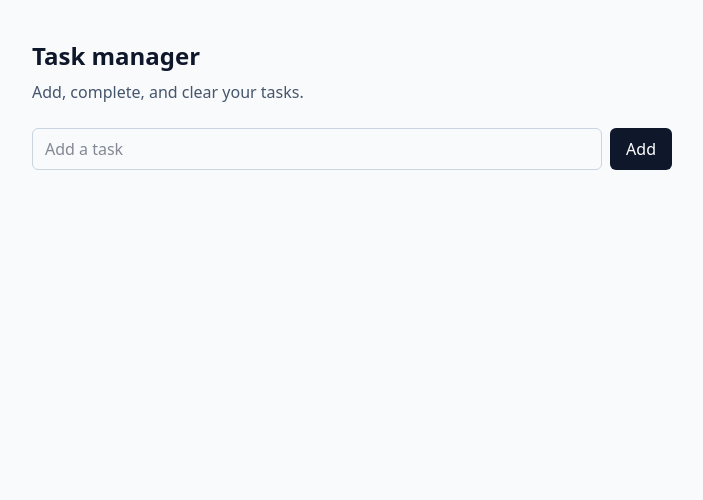
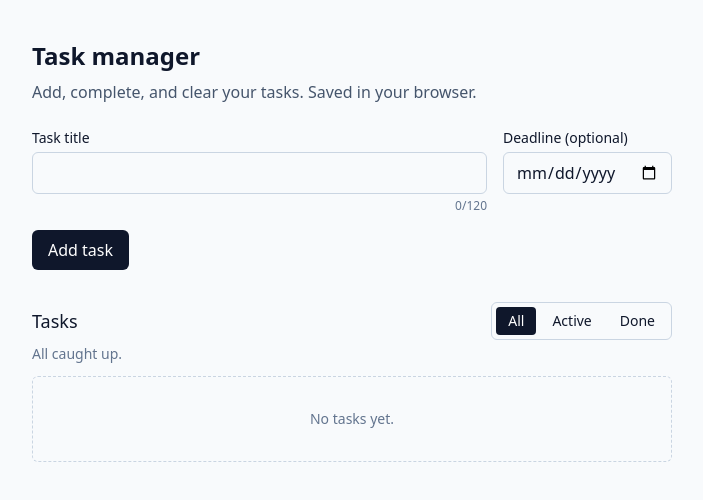
Before and after one commit to RajinShahriar10/flyrank-capstone, a Next.js app: page /tasks in a window 1280 px wide. Shown: the top 500 px of the page, without its empty margins (288-991 px from the left). Built offline with nearby package versions, Linux system fonts and the light colour scheme.

Commit message:
refactor: apply review corrections to task manager

```diff
--- a/app/tasks/page.tsx
+++ b/app/tasks/page.tsx
@@ -1,80 +1,75 @@
 "use client";
 
-import { useState } from "react";
+import { useEffect, useState } from "react";
+import TaskForm from "@/components/task-form";
+import TaskList from "@/components/task-list";
+import type { NewTaskValues, Task, TaskFilter } from "@/types/task";
 
-interface Task {
-  id: number;
-  title: string;
-  done: boolean;
-}
+const STORAGE_KEY = "flyrank.tasks.v1";
 
 export default function TasksPage() {
-  const [title, setTitle] = useState("");
   const [tasks, setTasks] = useState<Task[]>([]);
+  const [filter, setFilter] = useState<TaskFilter>("all");
+  const [hydrated, setHydrated] = useState(false);
 
-  function addTask(event: React.FormEvent) {
-    event.preventDefault();
-    if (!title.trim()) {
-      return;
+  useEffect(() => {
+    try {
+      const raw = window.localStorage.getItem(STORAGE_KEY);
+      if (raw) {
+        setTasks(JSON.parse(raw) as Task[]);
+      }
+    } catch {
+      // Corrupt storage: start with an empty list.
     }
-    setTasks([{ id: Date.now(), title: title.trim(), done: false }, ...tasks]);
-    setTitle("");
+    setHydrated(true);
+  }, []);
+
+  useEffect(() => {
+    if (hydrated) {
+      window.localStorage.setItem(STORAGE_KEY, JSON.stringify(tasks));
+    }
+  }, [hydrated, tasks]);
+
+  function addTask(values: NewTaskValues) {
+    const task: Task = {
+      id: crypto.randomUUID(),
+      title: values.title,
+      deadline: values.deadline || undefined,
+      completed: false,
+      createdAt: new Date().toISOString(),
+    };
+    setTasks((previous) => [task, ...previous]);
   }
 
-  function toggle(id: number) {
-    setTasks(tasks.map((task) => (task.id === id ? { ...task, done: !task.done } : task)));
+  function toggleTask(id: string) {
+    setTasks((previous) =>
+      previous.map((task) =>
+        task.id === id ? { ...task, completed: !task.completed } : task,
+      ),
+    );
   }
 
-  function remove(id: number) {
-    setTasks(tasks.filter((task) => task.id !== id));
+  function deleteTask(id: string) {
+    setTasks((previous) => previous.filter((task) => task.id !== id));
   }
 
   return (
     <main className="mx-auto max-w-2xl px-4 py-10">
       <h1 className="text-2xl font-semibold">Task manager</h1>
-      <p className="mt-2 text-slate-600">Add, complete, and clear your tasks.</p>
+      <p className="mt-2 text-slate-600">
+        Add, complete, and clear your tasks. Saved in your browser.
+      </p>
 
-      <form onSubmit={addTask} className="mt-6 flex gap-2">
-        <input
-          value={title}
-          onChange={(event) => setTitle(event.target.value)}
-          placeholder="Add a task"
-          className="block w-full rounded-md border border-slate-300 px-3 py-2"
+      <div className="mt-6 space-y-8">
+        <TaskForm onAdd={addTask} />
+        <TaskList
+          tasks={tasks}
+          filter={filter}
+          onFilterChange={setFilter}
+          onToggle={toggleTask}
+          onDelete={deleteTask}
         />
-        <button
-          type="submit"
-          className="shrink-0 rounded-md bg-slate-900 px-4 py-2 text-white"
-        >
-          Add
-        </button>
-      </form>
-
-      <ul className="mt-6 space-y-2">
-        {tasks.map((task, index) => (
-          <li
-            key={index}
-            className="flex items-center justify-between gap-3 rounded-md border border-slate-200 bg-white px-3 py-2"
-          >
-            <label className="flex items-center gap-2">
-              <input
-                type="checkbox"
-                checked={task.done}
-                onChange={() => toggle(task.id)}
-              />
-              <span className={task.done ? "text-slate-400 line-through" : undefined}>
-                {task.title}
-              </span>
-            </label>
-            <button
-              type="button"
-              onClick={() => remove(task.id)}
-              className="text-sm text-red-600"
-            >
-              Delete
-            </button>
-          </li>
-        ))}
-      </ul>
+      </div>
     </main>
   );
 }
--- /dev/null
+++ b/components/task-form.tsx
@@ -0,0 +1,112 @@
+"use client";
+
+import { useForm, type FieldErrors } from "react-hook-form";
+import { zodResolver } from "@hookform/resolvers/zod";
+import {
+  newTaskSchema,
+  TITLE_MAX,
+  type NewTaskValues,
+} from "@/types/task";
+
+const inputClass = "mt-1 block w-full rounded-md border px-3 py-2";
+const validClass = "border-slate-300";
+const errorClass = "border-red-500";
+
+function FieldError({ id, message }: { id: string; message?: string }) {
+  if (!message) {
+    return null;
+  }
+  return (
+    <p id={id} className="mt-1 text-sm text-red-600">
+      {message}
+    </p>
+  );
+}
+
+const FOCUS_ORDER: (keyof NewTaskValues)[] = ["title", "deadline"];
+
+export default function TaskForm({
+  onAdd,
+}: {
+  onAdd: (values: NewTaskValues) => void;
+}) {
+  const {
+    register,
+    handleSubmit,
+    reset,
+    watch,
+    formState: { errors },
+  } = useForm<NewTaskValues>({
+    resolver: zodResolver(newTaskSchema),
+    defaultValues: { title: "", deadline: "" },
+  });
+
+  const title = watch("title") ?? "";
+
+  function onSubmit(values: NewTaskValues) {
+    onAdd(values);
+    reset();
+  }
+
+  function onInvalid(fieldErrors: FieldErrors<NewTaskValues>) {
+    const firstInvalid = FOCUS_ORDER.find((name) => Boolean(fieldErrors[name]));
+    if (firstInvalid) {
+      document.getElementById(String(firstInvalid))?.focus();
+    }
+  }
+
+  return (
+    <form
+      onSubmit={handleSubmit(onSubmit, onInvalid)}
+      noValidate
+      className="space-y-4"
+    >
+      <div className="grid gap-4 sm:grid-cols-[1fr_auto] sm:items-start">
+        <div>
+          <label htmlFor="title" className="block text-sm font-medium">
+            Task title
+          </label>
+          <input
+            id="title"
+            {...register("title")}
+            aria-invalid={errors.title ? true : undefined}
+            aria-describedby={errors.title ? "title-error" : "title-count"}
+            className={`${inputClass} ${errors.title ? errorClass : validClass}`}
+          />
+          {errors.title ? (
+            <FieldError id="title-error" message={errors.title?.message} />
+          ) : (
+            <p
+              id="title-count"
+              className="mt-1 text-right text-xs text-slate-500"
+            >
+              {title.length}/{TITLE_MAX}
+            </p>
+          )}
+        </div>
+
+        <div>
+          <label htmlFor="deadline" className="block text-sm font-medium">
+            Deadline (optional)
+          </label>
+          <input
+            id="deadline"
+            type="date"
+            {...register("deadline")}
+            aria-invalid={errors.deadline ? true : undefined}
+            aria-describedby={errors.deadline ? "deadline-error" : undefined}
+            className={`${inputClass} ${errors.deadline ? errorClass : validClass}`}
+          />
+          <FieldError id="deadline-error" message={errors.deadline?.message} />
+        </div>
+      </div>
+
+      <button
+        type="submit"
+        className="rounded-md bg-slate-900 px-4 py-2 text-white"
+      >
+        Add task
+      </button>
+    </form>
+  );
+}
--- /dev/null
+++ b/components/task-item.tsx
@@ -0,0 +1,45 @@
+"use client";
+
+import type { Task } from "@/types/task";
+
+export default function TaskItem({
+  task,
+  onToggle,
+  onDelete,
+}: {
+  task: Task;
+  onToggle: (id: string) => void;
+  onDelete: (id: string) => void;
+}) {
+  return (
+    <li className="flex items-start justify-between gap-3 rounded-md border border-slate-200 bg-white px-3 py-2">
+      <div className="flex items-start gap-3">
+        <input
+          type="checkbox"
+          checked={task.completed}
+          onChange={() => onToggle(task.id)}
+          aria-label={`Mark "${task.title}" as ${task.completed ? "not done" : "done"}`}
+          className="mt-1"
+        />
+        <div>
+          <p
+            className={task.completed ? "text-slate-400 line-through" : undefined}
+          >
+            {task.title}
+          </p>
+          {task.deadline && (
+            <p className="text-xs text-slate-500">Due {task.deadline}</p>
+          )}
+        </div>
+      </div>
+      <button
+        type="button"
+        onClick={() => onDelete(task.id)}
+        aria-label={`Delete "${task.title}"`}
+        className="rounded px-2 py-1 text-sm text-red-600 hover:bg-red-50"
+      >
+        Delete
+      </button>
+    </li>
+  );
+}
--- /dev/null
+++ b/components/task-list.tsx
@@ -0,0 +1,82 @@
+"use client";
+
+import type { Task, TaskFilter } from "@/types/task";
+import TaskItem from "./task-item";
+
+const FILTERS: { value: TaskFilter; label: string }[] = [
+  { value: "all", label: "All" },
+  { value: "active", label: "Active" },
+  { value: "completed", label: "Done" },
+];
+
+export default function TaskList({
+  tasks,
+  filter,
+  onFilterChange,
+  onToggle,
+  onDelete,
+}: {
+  tasks: Task[];
+  filter: TaskFilter;
+  onFilterChange: (filter: TaskFilter) => void;
+  onToggle: (id: string) => void;
+  onDelete: (id: string) => void;
+}) {
+  const visible = tasks.filter((task) =>
+    filter === "all"
+      ? true
+      : filter === "active"
+        ? !task.completed
+        : task.completed,
+  );
+  const remaining = tasks.filter((task) => !task.completed).length;
+
+  return (
+    <section aria-labelledby="task-list-heading">
+      <div className="flex flex-wrap items-center justify-between gap-3">
+        <h2 id="task-list-heading" className="text-lg font-medium">
+          Tasks
+        </h2>
+        <div
+          role="group"
+          aria-label="Filter tasks"
+          className="flex gap-1 rounded-md border border-slate-300 p-1"
+        >
+          {FILTERS.map(({ value, label }) => (
+            <button
+              key={value}
+              type="button"
+              aria-pressed={filter === value}
+              data-pressed={filter === value}
+              onClick={() => onFilterChange(value)}
+              className="rounded px-3 py-1 text-sm data-[pressed=true]:bg-slate-900 data-[pressed=true]:text-white"
+            >
+              {label}
+            </button>
+          ))}
+        </div>
+      </div>
+
+      <p className="mt-1 text-sm text-slate-500" aria-live="polite">
+        {remaining === 0 ? "All caught up." : `${remaining} remaining`}
+      </p>
+
+      {visible.length === 0 ? (
+        <p className="mt-3 rounded-md border border-dashed border-slate-300 px-3 py-8 text-center text-sm text-slate-500">
+          No {filter === "all" ? "" : `${filter} `}tasks yet.
+        </p>
+      ) : (
+        <ul className="mt-3 space-y-2">
+          {visible.map((task) => (
+            <TaskItem
+              key={task.id}
+              task={task}
+              onToggle={onToggle}
+              onDelete={onDelete}
+            />
+          ))}
+        </ul>
+      )}
+    </section>
+  );
+}
--- /dev/null
+++ b/types/task.ts
@@ -0,0 +1,30 @@
+import { z } from "zod";
+
+export const TITLE_MIN = 3;
+export const TITLE_MAX = 120;
+
+export const newTaskSchema = z.object({
+  title: z
+    .string()
+    .trim()
+    .min(TITLE_MIN, `Task title must be at least ${TITLE_MIN} characters.`)
+    .max(TITLE_MAX, `Task title must be ${TITLE_MAX} characters or fewer.`),
+  deadline: z
+    .string()
+    .optional()
+    .refine((value) => !value || !Number.isNaN(new Date(value).getTime()), {
+      message: "Enter a valid date.",
+    }),
+});
+
+export type NewTaskValues = z.infer<typeof newTaskSchema>;
+
+export interface Task {
+  id: string;
+  title: string;
+  deadline?: string;
+  completed: boolean;
+  createdAt: string;
+}
+
+export type TaskFilter = "all" | "active" | "completed";
```
